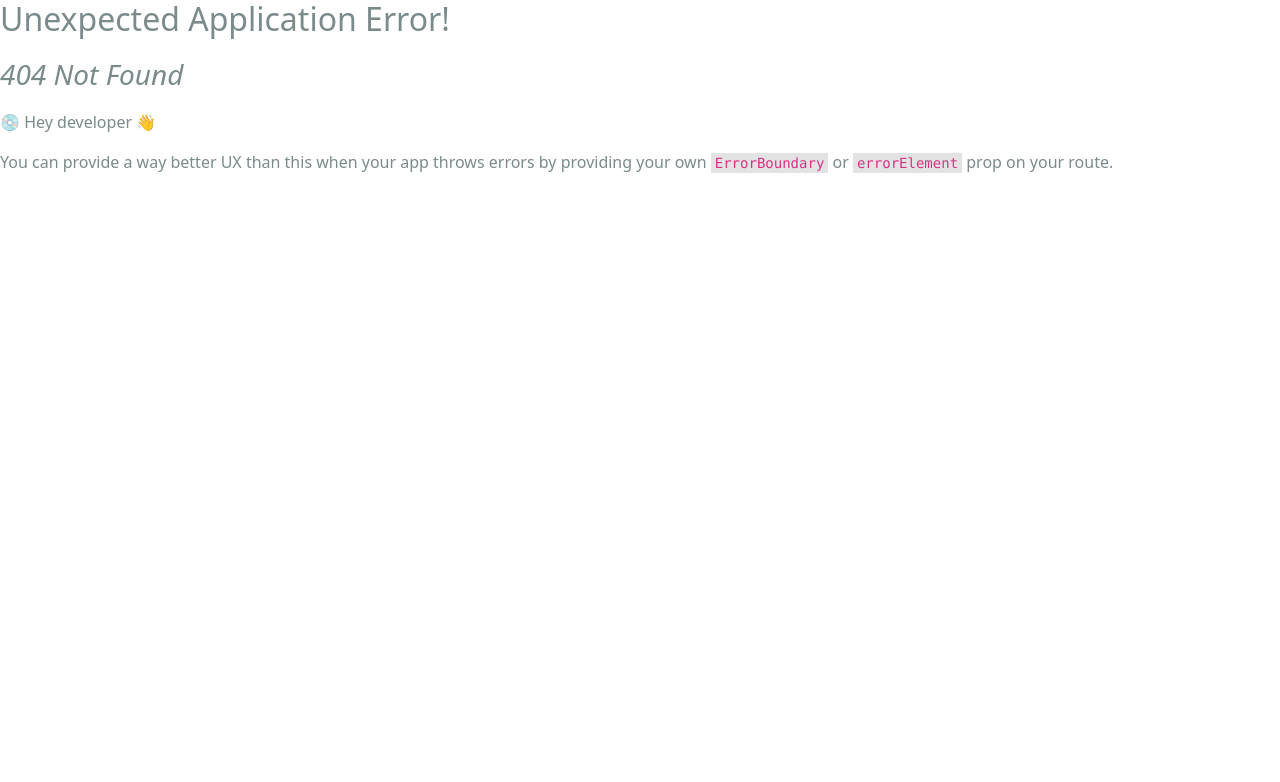
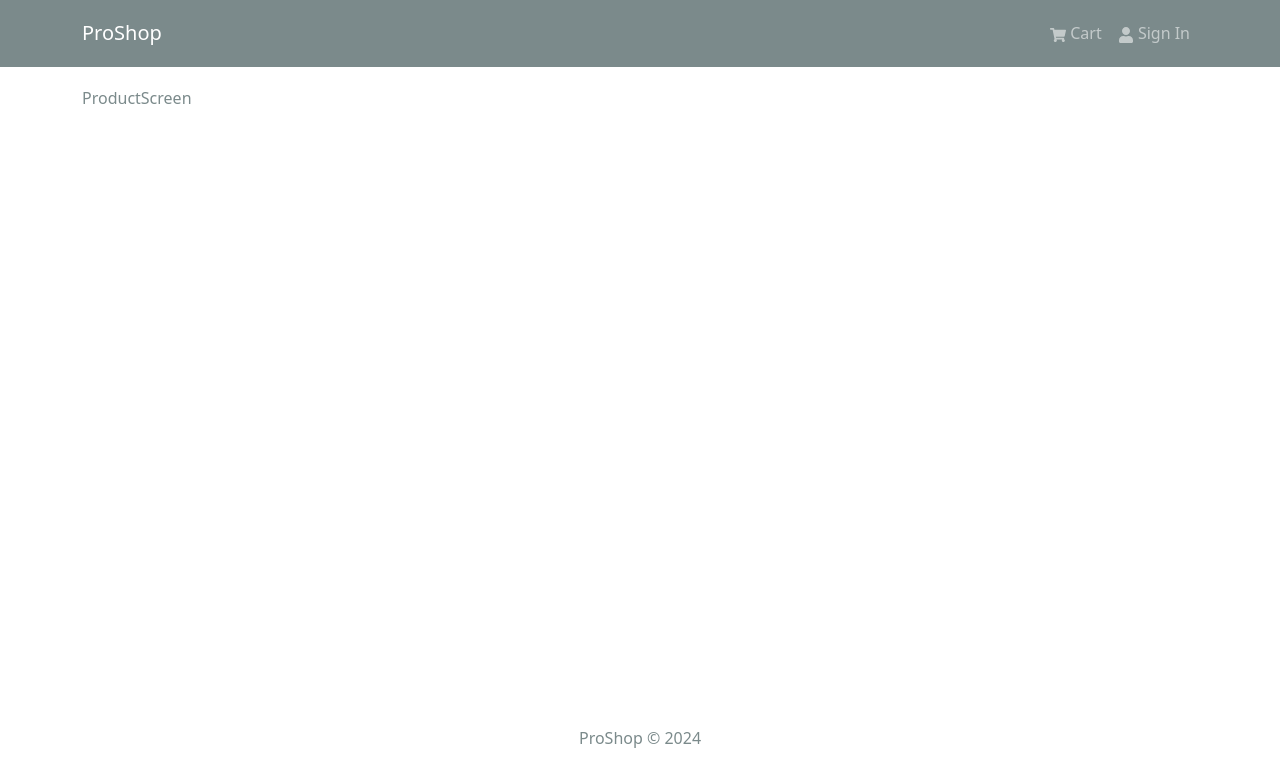
Before and after one commit to payamhsn/Shop-MERN, a React (Create React App) app in the folder frontend/: page /product/1 in a window 1280 px wide. Before the commit this address had no page. Shown: the top 782 px of the page. Built offline with nearby package versions, Linux system fonts and the light colour scheme.

Commit message:
This is a sample how to get a params from url using react router dom and use it to get data from local json file OR use it to get specified data from DB.

```diff
--- a/frontend/src/index.js
+++ b/frontend/src/index.js
@@ -12,11 +12,13 @@
   RouterProvider,
 } from "react-router-dom";
 import HomeScreen from "./screens/HomeScreen";
+import ProductScreen from "./screens/ProductScreen";
 
 const router = createBrowserRouter(
   createRoutesFromElements(
     <Route path="/" element={<App />}>
       <Route index={true} path="/" element={<HomeScreen />} />
+      <Route path="/product/:id" element={<ProductScreen />} />
     </Route>
   )
 );
--- /dev/null
+++ b/frontend/src/screens/ProductScreen.jsx
@@ -0,0 +1,16 @@
+import React from "react";
+import { useParams } from "react-router-dom";
+import products from "../products";
+
+const ProductScreen = () => {
+  const { id: productId } = useParams();
+
+  const product = products.find((p) => p._id === productId);
+
+  console.log(productId);
+  console.log(product);
+
+  return <div>ProductScreen</div>;
+};
+
+export default ProductScreen;
```
